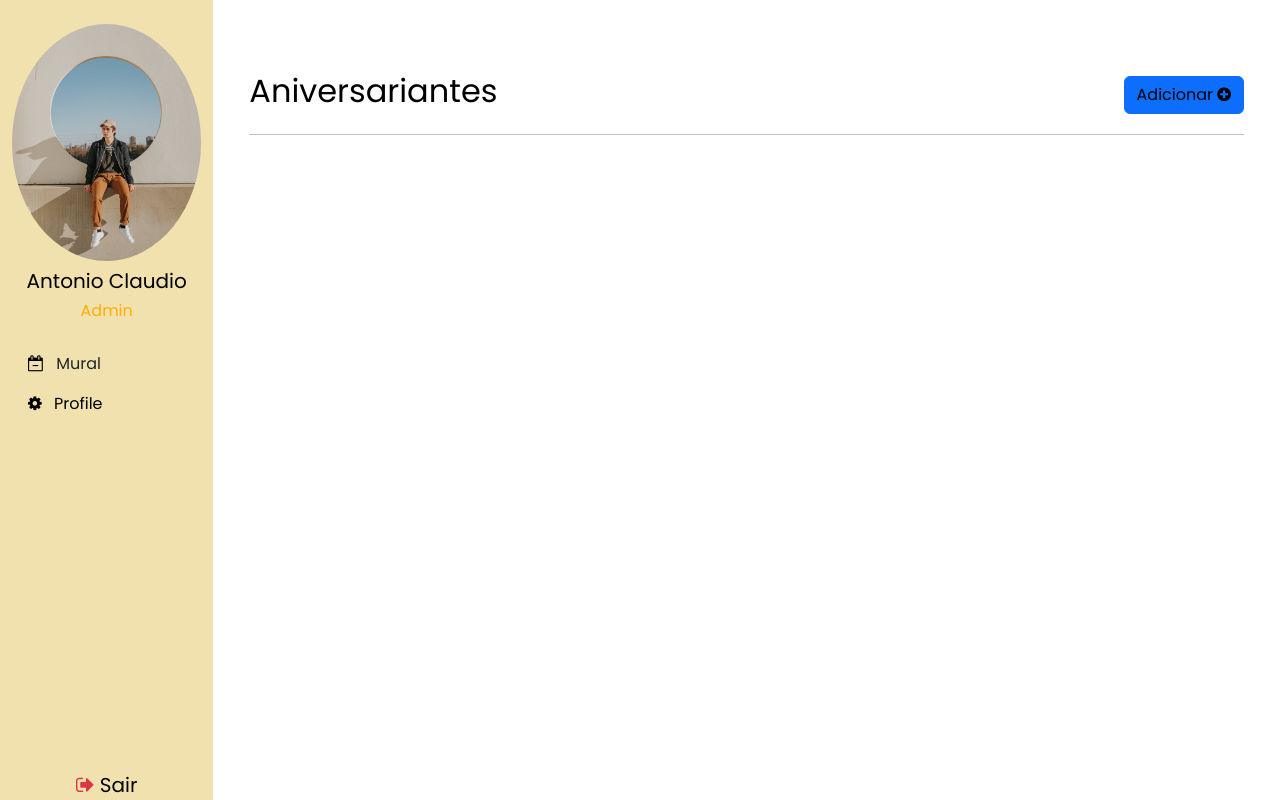
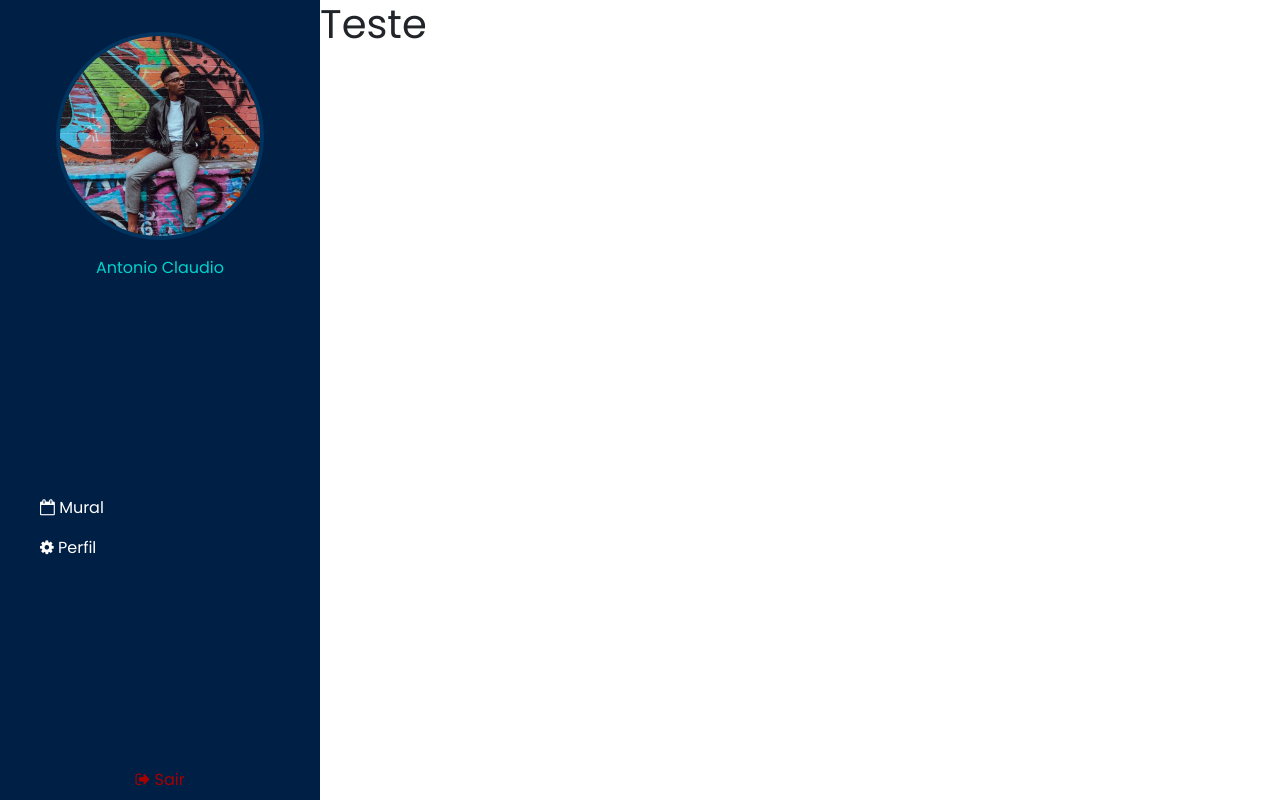
Before and after one commit to antonioclaudioofc/list-happybirthday, a Django app: page / in a window 1280 px wide. Run offline with Django 4.2, Linux system fonts and the light colour scheme; some libraries are stand-ins or nearby versions.

Commit message:
update index.html and styles.css

```diff
--- a/accounts/static/css/styles.css
+++ b/accounts/static/css/styles.css
@@ -1,34 +1,41 @@
 * {
+    margin: 0;
+    padding: 0;
+    box-sizing: border-box;
     font-family: 'Poppins', sans-serif;
-    color: black;
-}
-
-a, .nav-link .bg-sidebar i{
-    color: black !important;
-}
-
-
-.nav-link:hover {
-    transition: ease-in .3s;
-    opacity: 0.1;
-
 }
 
 .sidebar {
+    background-color: #001F44;
+    color: #fff;
+    width: 320px;
     height: 100vh;
 }
 
-.bg-sidebar {
-    background-color: #F0E1AE;
+.nav-link {
+    width: 240px;
+    color: #fff;
+    margin: auto;
 }
 
-.size {
-    margin-top: 64px;
-    width: 124px;
-    height: 124px;
-    border-radius: 50%;
+.out {
+    width: max-content;
+    color: #A80000;
 }
 
-.color-admin {
-    color: #FEAF00;
+.sidebar figure .image-profile {
+    margin-inline: auto;
+    object-fit: cover;
+    width: 208px;
+    height: 208px;
+    border-radius: 50%;
+    border: 4px solid #00335E;
+
+    margin-top: 32px;
 }
+
+.sidebar figure figcaption {
+    margin-top: 16px;
+    text-align: center;
+    color: #00D2CC;
+}
--- a/accounts/templates/base.html
+++ b/accounts/templates/base.html
@@ -18,44 +18,39 @@
     <link href="https://fonts.googleapis.com/css2?family=Poppins:wght@400;700&display=swap" rel="stylesheet" />
     </style>
   </head>
-  <body>
-    <div class="container-fluid">
-      <div class="row">
-        <div class="col-2 sidebar bg-sidebar d-flex flex-column align-items-center text-center">
-          <div class="mt-4 mb-3">
-            <img class="img-fluid rounded-circle" src="{% static 'img/perfil.jpg' %}" alt="Foto do perfil" />
-            <h2 class="fs-5 mt-2">Antonio Claudio</h2>
-            <h4 class="fs-6 color-admin">Admin</h4>
-          </div>
-          <div class="sidebar">
-            <ul class="nav flex">
+  <body class="d-flex">
+   <nav class="sidebar d-flex flex-column justify-content-between">
+    <figure class="d-flex flex-column">
+      <img class="image-profile" src="{% static 'img/perfil.jpg' %}" alt="Foto de perfil">
+      <figcaption>Antonio Claudio</figcaption>
+    </figure>
+
+    <ul class="navbar-nav">
       <li class="nav-item">
-                <a class="nav-link text-dark" href="#">
-                  <i class="fa fa-calendar-minus-o me-2 "></i>
+        <a class="nav-link" href="#">
+          <i class="fa fa-calendar-o "></i>
           Mural
         </a>
       </li>
       <li class="nav-item">
-                <a class="nav-link " href="#">
-                  <i class="fa fa-cog me-2 "></i>
-                  Profile
+        <a class="nav-link" href="#">
+          <i class="fa fa-cog mr-4"></i>
+          Perfil
         </a>
       </li>
     </ul>
-          </div>
-          <div class="sidebar-footer  fs-5">
-            <a class="nav-link" href="#">
-              <i class="fa fa-sign-out text-danger"></i>
+
+    <ul class="navbar-nav">
+      <li class="nav-item">
+        <a class="nav-link out" href="#">
+          <i class="fa fa-sign-out"></i>
           Sair
         </a>
-          </div>
-        </div>
-        <div class="col-10">
-          <main class="p-4">
+      </li>
+    </ul>
+   </nav>
+   <main>
     {% block content %}{% endblock %}
    </main>
-        </div>
-      </div>
-    </div>
   </body>
 </html>
--- a/accounts/templates/index.html
+++ b/accounts/templates/index.html
@@ -1,54 +1,4 @@
-{% extends 'base.html' %} {% block content %}
-<div class="mt-5 mr-5 ml-5 d-flex justify-content-between align-items-center">
-  <h2>Aniversariantes</h2>
-  <a
-    href="#"
-    type="button"
-    class="btn btn-primary"
-    data-bs-toggle="modal"
-    data-bs-target="#staticBackdrop"
-  >
-    Adicionar
-    <i class="fa fa-plus-circle"></i>
-  </a>
-</div>
-
-<hr />
-
-<div
-  class="modal fade"
-  id="staticBackdrop"
-  data-bs-backdrop="static"
-  data-bs-keyboard="false"
-  tabindex="-1"
-  aria-labelledby="staticBackdropLabel"
-  aria-hidden="true"
->
-  <div class="modal-dialog">
-    <div class="modal-content">
-      <div class="modal-header">
-        <h1 class="modal-title fs-5" id="staticBackdropLabel">Cadastrar</h1>
-        <button
-          type="button"
-          class="btn-close"
-          data-bs-dismiss="modal"
-          aria-label="Close"
-        ></button>
-      </div>
-      <div class="modal-body">
-        <form method="post">
-            {% csrf_token %}
-            {{ form.as_p }}
-        </form>
-      </div>
-      <div class="modal-footer">
-        <button type="button" class="btn btn-secondary" data-bs-dismiss="modal">
-          Fechar
-        </button>
-        <button type="submit" class="btn btn-success">Salvar</button>
-      </div>
-    </div>
-  </div>
-</div>
-
+{% extends 'base.html' %}
+{% block content %}
+<h1>Teste</h1>
 {% endblock %}
```
Also changed, not shown: accounts/static/img/perfil.jpg. Lines whose indentation alone changed are shown as unchanged.
